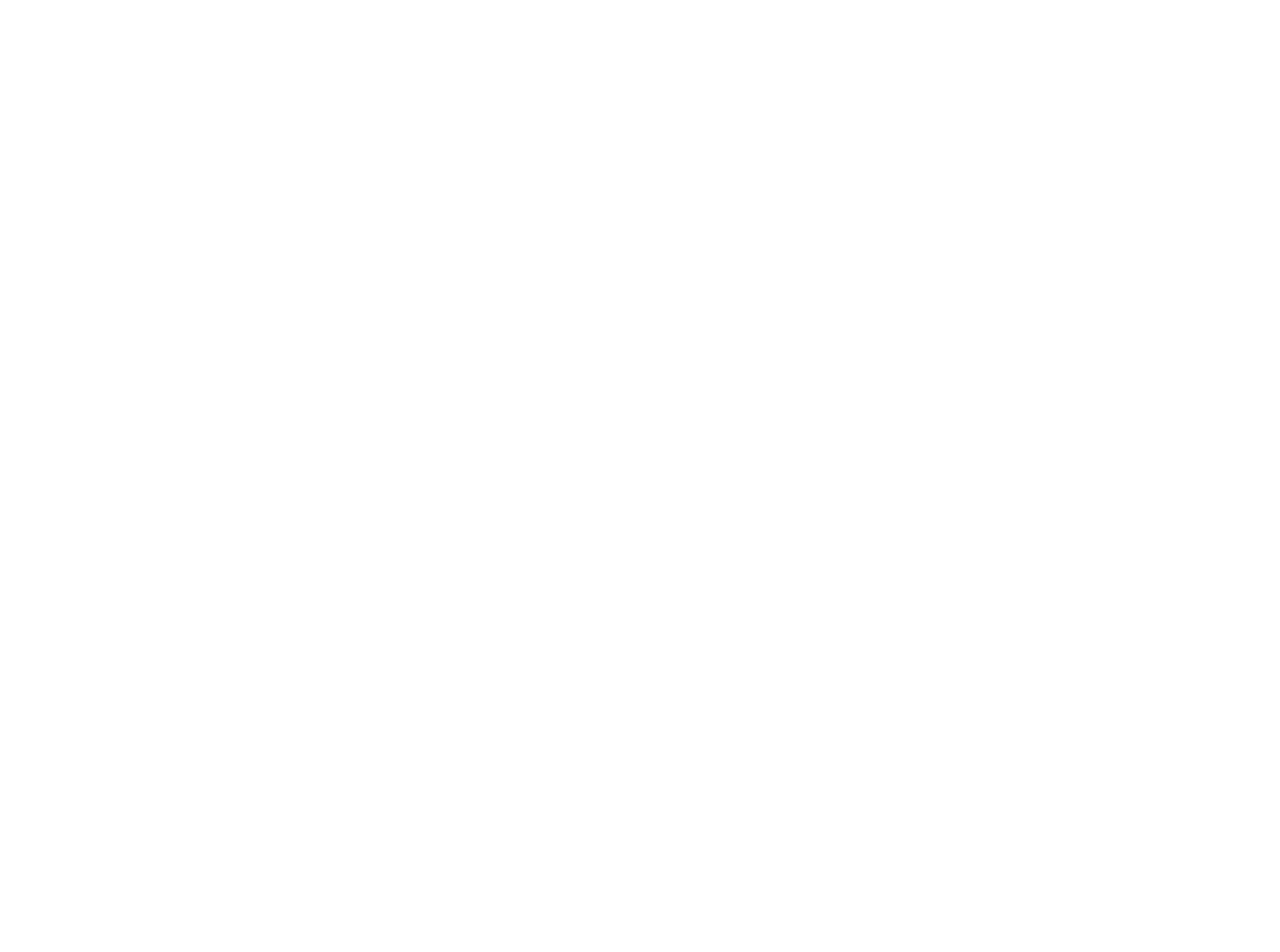
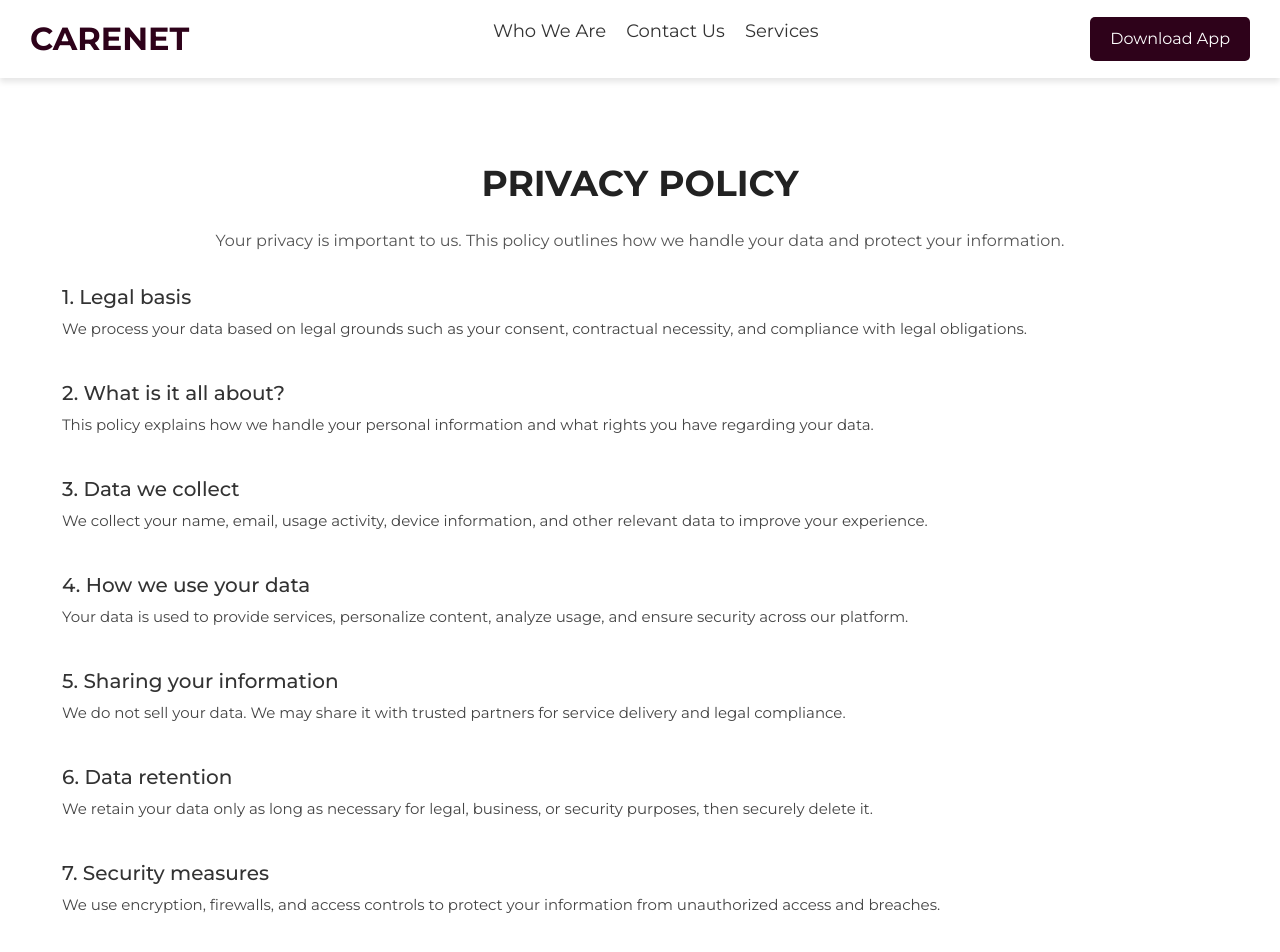
Before and after one commit to Anidisam/carenet, a React (Vite) app: page /Privacy-policy in a window 1280 px wide. Before the commit this address had no page. Shown: the top 952 px of the page. Before the commit the page ends 800 px from the top, so only its background shows below. Built offline with nearby package versions, Linux system fonts and the light colour scheme; a web font is replaced by a local one.

Commit message:
privacy policy

```diff
--- a/src/App.jsx
+++ b/src/App.jsx
@@ -10,6 +10,7 @@
 import Who from "./components/Who"
 import Services from "./components/Services";
 import ContactUs from "./components/ContactUs";
+import Privacy from "./components/Privacy"
 
 function App() {
   return (
@@ -54,7 +55,7 @@
           }
         />
 
-          {/* Contact us page*/}
+        {/* Contact us page*/}
         <Route
           path="/contact-us"
           element={
@@ -65,6 +66,17 @@
             </>
           }
         />
+
+        <Route
+          path="/Privacy-policy"
+          element={
+            <>
+              <Navbar />
+              <Privacy />
+              <Footer />
+            </>
+          }
+        />
       </Routes>
     </Router>
   );
--- /dev/null
+++ b/src/assets/css/privacy.css
@@ -0,0 +1,58 @@
+.privacy-section {
+  padding: 4rem 2rem;
+  margin: 20px;
+  background-color: #fff;
+  color: #222;
+}
+
+.privacy-title {
+  text-align: center;
+  font-size: 36px;
+  font-weight: bold;
+  margin-bottom: 1.5rem;
+}
+
+.privacy-intro {
+  text-align: center;
+  font-size: 16px;
+  color: #555;
+  margin-bottom: 2rem;
+}
+
+.privacy-list {
+  display: flex;
+  flex-direction: column;
+  gap: 1.5rem;
+  padding-left: 10px; /* 👈 this gives the left space */
+}
+
+.privacy-item h3 {
+  font-size: 20px;
+  margin-bottom: 0.5rem;
+  color: #333;
+}
+
+.privacy-item p {
+  font-size: 15px;
+  color: #444;
+  line-height: 1.6;
+}
+
+/* Mobile responsive */
+@media (max-width: 768px) {
+  .privacy-section {
+    padding: 2rem 1rem;
+  }
+
+  .privacy-title {
+    font-size: 28px;
+  }
+
+  .privacy-item h3 {
+    font-size: 18px;
+  }
+
+  .privacy-item p {
+    font-size: 14px;
+  }
+}
--- /dev/null
+++ b/src/components/Privacy.jsx
@@ -0,0 +1,74 @@
+import React from "react";
+import "../assets/css/privacy.css";
+
+const policyItems = [
+  {
+    title: "Legal basis",
+    text: "We process your data based on legal grounds such as your consent, contractual necessity, and compliance with legal obligations.",
+  },
+  {
+    title: "What is it all about?",
+    text: "This policy explains how we handle your personal information and what rights you have regarding your data.",
+  },
+  {
+    title: "Data we collect",
+    text: "We collect your name, email, usage activity, device information, and other relevant data to improve your experience.",
+  },
+  {
+    title: "How we use your data",
+    text: "Your data is used to provide services, personalize content, analyze usage, and ensure security across our platform.",
+  },
+  {
+    title: "Sharing your information",
+    text: "We do not sell your data. We may share it with trusted partners for service delivery and legal compliance.",
+  },
+  {
+    title: "Data retention",
+    text: "We retain your data only as long as necessary for legal, business, or security purposes, then securely delete it.",
+  },
+  {
+    title: "Security measures",
+    text: "We use encryption, firewalls, and access controls to protect your information from unauthorized access and breaches.",
+  },
+  {
+    title: "Your rights",
+    text: "You have the right to access, correct, delete your data, or withdraw consent at any time without affecting legality.",
+  },
+  {
+    title: "Cookies",
+    text: "We use cookies to enhance user experience, analyze traffic, and offer personalized services based on your preferences.",
+  },
+  {
+    title: "Third-party links",
+    text: "Our site may include links to external sites. We are not responsible for their privacy practices or content.",
+  },
+  {
+    title: "Policy updates",
+    text: "We may update this policy occasionally. Changes will be posted here and take effect upon publication on this page.",
+  },
+];
+
+const Privacy = () => {
+  return (
+    <div className="privacy-section">
+      <h1 className="privacy-title">PRIVACY POLICY</h1>
+      <p className="privacy-intro">
+        Your privacy is important to us. This policy outlines how we handle your
+        data and protect your information.
+      </p>
+
+      <div className="privacy-list">
+        {policyItems.map((item, index) => (
+          <div key={index} className="privacy-item">
+            <h3>
+              {index + 1}. {item.title}
+            </h3>
+            <p>{item.text}</p>
+          </div>
+        ))}
+      </div>
+    </div>
+  );
+};
+
+export default Privacy;
```
